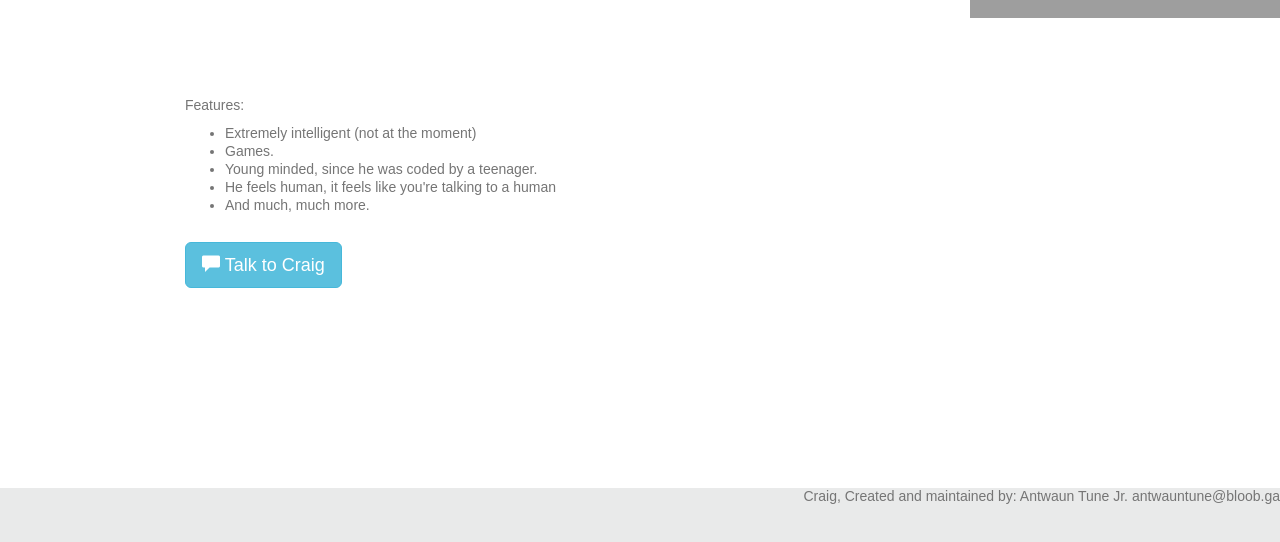
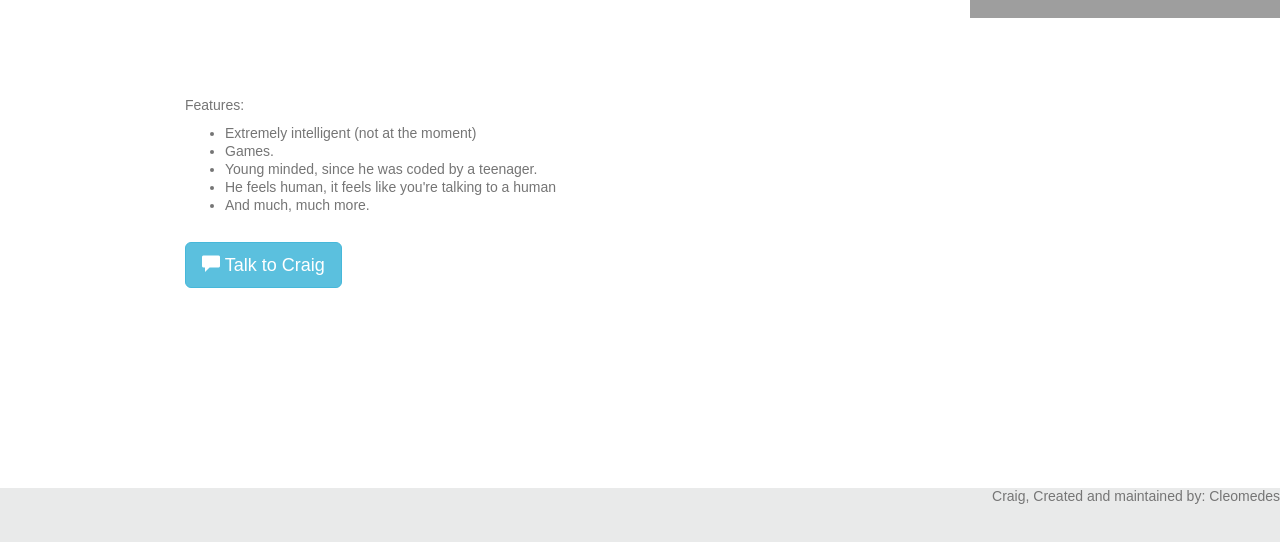
Before and after one commit to Paparoni/Craig, a website: page index.html in a window 1280 px wide. Shown: the part 362-904 px from the top of the page. Drawn offline with Linux system fonts and the light colour scheme; files that its build step writes are made by us from their sources; no server answers; grey boxes are pictures that could not be loaded; a web font is replaced by a local one.

Commit message:
Update index.html

```diff
--- a/index.html
+++ b/index.html
@@ -97,7 +97,7 @@
 
     </main>
 
-    <footer class="site-footer">Craig, Created and maintained by: Antwaun Tune Jr. antwauntune@bloob.ga</footer>
+    <footer class="site-footer">Craig, Created and maintained by: Cleomedes</footer>
 </font>
     <script>
       function getHeight(el){var el_style=window.getComputedStyle(el),el_display=el_style.display,el_max_height=el_style.maxHeight.replace("px","").replace("%",""),wanted_height=0;if(el_display!=="none"&&el_max_height!=="0")return el.offsetHeight;el.style.display="block";wanted_height=el.offsetHeight;el.style.display=el_display;return wanted_height}
```
